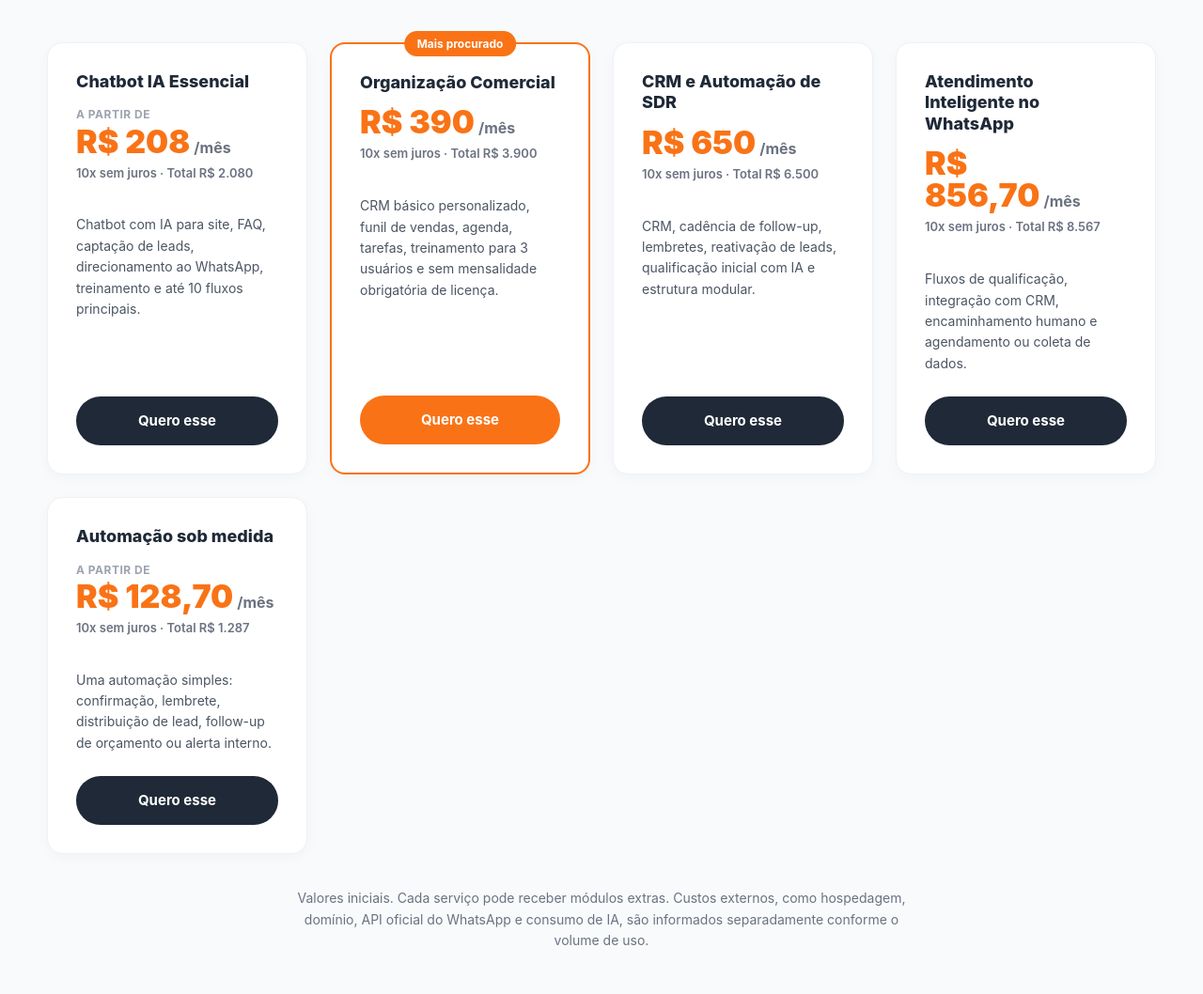
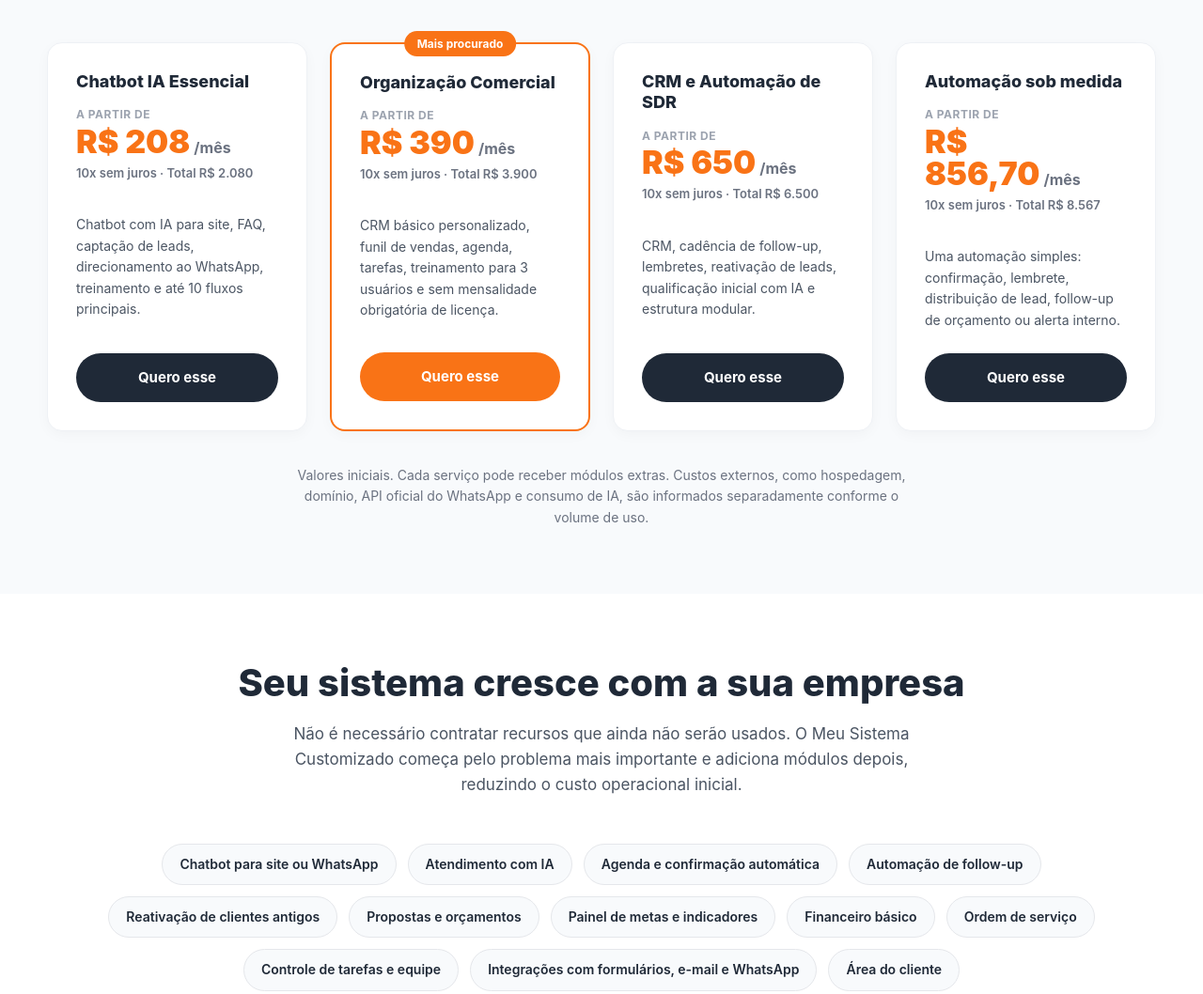
Before and after one commit to miguelpsjr-byte/meusistemacustomizado, a plain HTML site: page index.html in a window 1280 px wide. Shown: the part 2189-3247 px from the top of the page at 94% size. Drawn offline with Linux system fonts and the light colour scheme.

Commit message:
Add files via upload

```diff
--- a/index.html
+++ b/index.html
@@ -71,7 +71,7 @@
   "image": "https://www.meusistemacustomizado.com/og-meusistemacustomizado.jpg",
   "description": "Desenvolvimento de CRM personalizado, chatbots com IA para WhatsApp e automação comercial para pequenas empresas em todo o Brasil.",
   "areaServed": "BR",
-  "priceRange": "R$128 - R$856",
+  "priceRange": "R$208 - R$856",
   "url": "https://www.meusistemacustomizado.com/"
 }
 </script>
@@ -524,6 +524,7 @@
         <span class="plan-tag">Mais procurado</span>
         <h3>Organização Comercial</h3>
         <div class="price-block">
+          <div class="price-from">A partir de</div>
           <div class="price-monthly">R$ 390<span>/mês</span></div>
           <div class="price-total">10x sem juros · Total R$ 3.900</div>
         </div>
@@ -534,6 +535,7 @@
       <div class="plan-card fade-up">
         <h3>CRM e Automação de SDR</h3>
         <div class="price-block">
+          <div class="price-from">A partir de</div>
           <div class="price-monthly">R$ 650<span>/mês</span></div>
           <div class="price-total">10x sem juros · Total R$ 6.500</div>
         </div>
@@ -542,21 +544,11 @@
       </div>
 
       <div class="plan-card fade-up">
-        <h3>Atendimento Inteligente no WhatsApp</h3>
-        <div class="price-block">
-          <div class="price-monthly">R$ 856,70<span>/mês</span></div>
-          <div class="price-total">10x sem juros · Total R$ 8.567</div>
-        </div>
-        <p class="plan-desc">Fluxos de qualificação, integração com CRM, encaminhamento humano e agendamento ou coleta de dados.</p>
-        <a href="https://wa.me/5547999186704" class="btn btn-dark">Quero esse</a>
-      </div>
-
-      <div class="plan-card fade-up">
         <h3>Automação sob medida</h3>
         <div class="price-block">
           <div class="price-from">A partir de</div>
-          <div class="price-monthly">R$ 128,70<span>/mês</span></div>
-          <div class="price-total">10x sem juros · Total R$ 1.287</div>
+          <div class="price-monthly">R$ 856,70<span>/mês</span></div>
+          <div class="price-total">10x sem juros · Total R$ 8.567</div>
         </div>
         <p class="plan-desc">Uma automação simples: confirmação, lembrete, distribuição de lead, follow-up de orçamento ou alerta interno.</p>
         <a href="https://wa.me/5547999186704" class="btn btn-dark">Quero esse</a>
```
